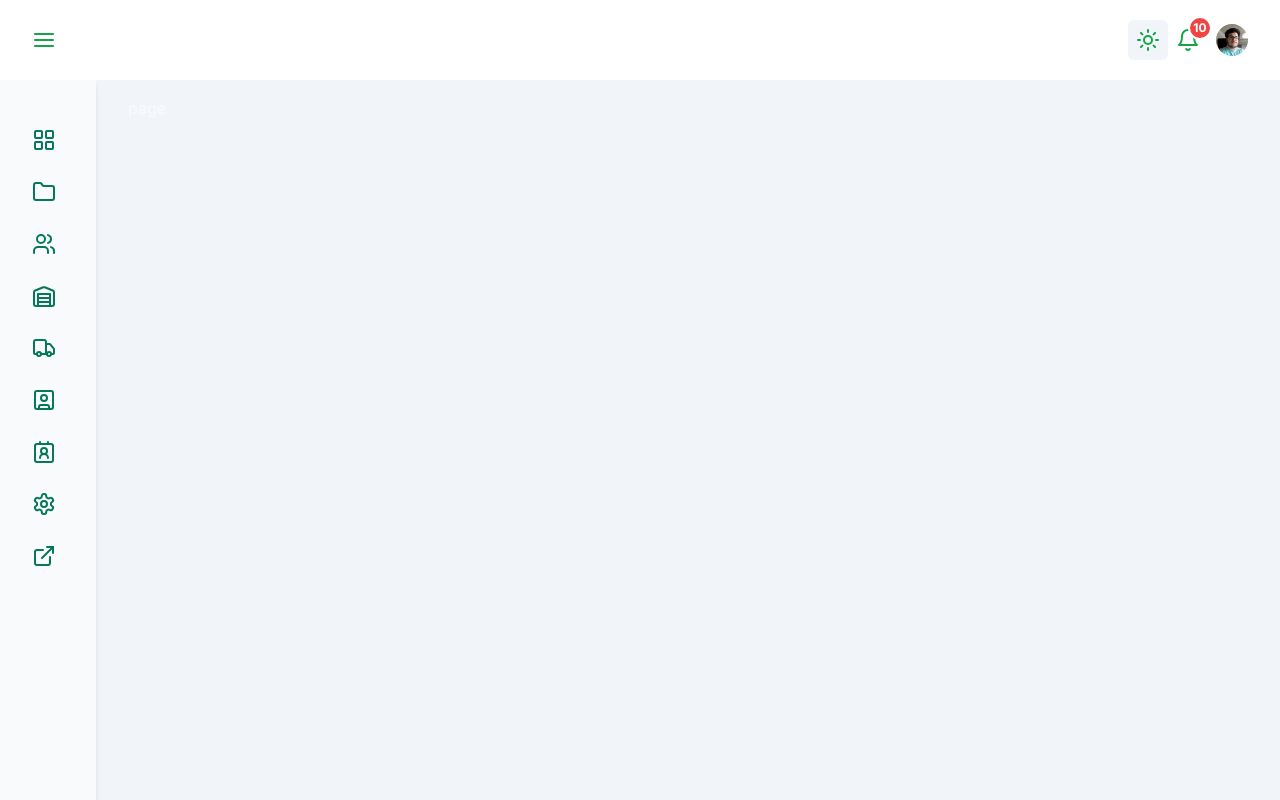
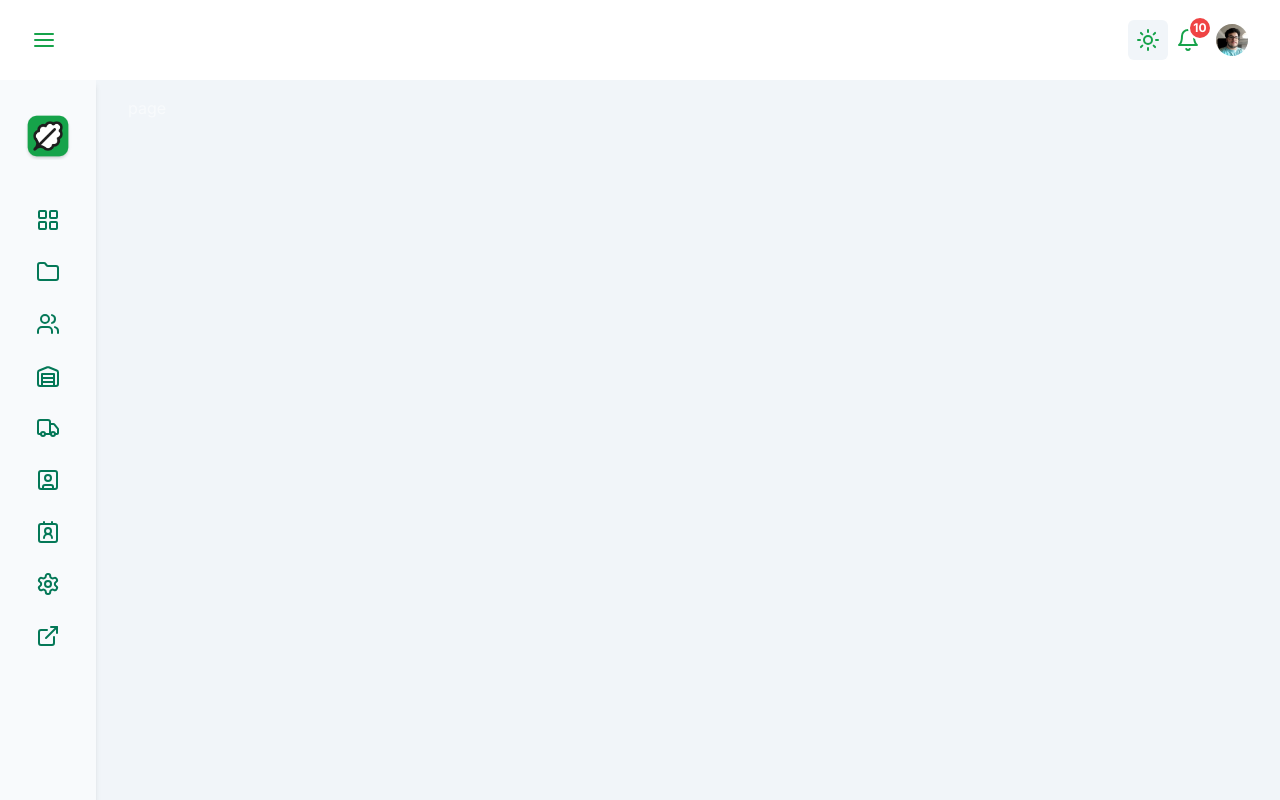
Before and after one commit to Fulozz/naturalmente-bom-v2, a Next.js app: page /dashboard/attributes in a window 1280 px wide. Built offline with nearby package versions, Linux system fonts and the light colour scheme.

Commit message:
Refactor Sidebar component to use dynamic active state and update navigation links

```diff
--- a/app/(back-office)/layout.js
+++ b/app/(back-office)/layout.js
@@ -6,6 +6,7 @@ import profileImage from "./mock/image/profileImage.png";
 import { cn } from "@/src/lib/cn";
 const layout = ({ children }) => {
   const [isActive, setIsActive] = useState(false);
+
 
   // Query of the database userInfo
   const user = {
@@ -20,7 +21,7 @@ const layout = ({ children }) => {
     <>
 
       <div className="flex">
-      <Sidebar isActive={isActive} />
+      <Sidebar isActive={isActive} setIsActive={setIsActive}   />
         {isActive === true && (
                 <div
                   className="fixed inset-0 z-30 bg-black/50" // Adjust opacity as needed
--- a/src/components/backoffice/Bars/Sidebar.jsx
+++ b/src/components/backoffice/Bars/Sidebar.jsx
@@ -9,7 +9,7 @@ import { sidebarLinks } from "./config/mapLinks.config";
 import { LayoutGrid, LogOut} from "lucide-react";
 
 import SidebarCollapse from "./sidebarCollapse/SidebarCollapse.sidebar";
-const Sidebar = ({ isActive }) => {
+const Sidebar = ({ isActive, setIsActive }) => {
 
 
   const pathname = usePathname();
@@ -25,18 +25,18 @@ const Sidebar = ({ isActive }) => {
 
     })}>
 
-      <Link className="hidden" href="#">
+      <Link className="justify-center" href="#">
         <Image
           src={logo_light_mode}
           alt="Naturalmente bom Logo"
-          className="w-36 px-6 py-4"
+          className="w-20 py-4"
         />
       </Link>
 
       <div className="space-y-3 flex flex-col mt-14">
         <Link
           href="/dashboard"
-          className={cn("flex items-center space-x-3 px-2  py-2 ", {
+          className={cn("flex items-center space-x-3 px-3  py-2 ", {
             "border-emerald-600 text-emerald-500 border-l-4 px-6 ":
               isActive === true &&
               pathname === "/dashboard",
@@ -60,7 +60,7 @@ const Sidebar = ({ isActive }) => {
             <Link
               key={i}
               href={item.href}
-              className={cn("flex items-center space-x-3 px-2 py-2 ", {
+              className={cn("flex items-center space-x-3 px-3 py-2 ", {
                 "border-emerald-600 text-emerald-500 border-l-4 px-6 ":
                   isActive === true &&
                   item.href === pathname,
--- a/src/components/backoffice/Bars/sidebarCollapse/SidebarCollapse.sidebar.jsx
+++ b/src/components/backoffice/Bars/sidebarCollapse/SidebarCollapse.sidebar.jsx
@@ -11,19 +11,23 @@ import Link from "next/link";
 import { usePathname } from "next/navigation";
 import { cn } from "@/src/lib/cn";
 import { catalogueLinks } from "../config/mapLinks.config";
-const SidebarCollapse = ({setIsOpen, isActive}) => {
+const SidebarCollapse = ({setIsOpen, isActive, setIsActive}) => {
     const isOpen = setIsOpen;
     const pathname = usePathname();
-    const folderController = () => {
-        setIsOpen(!isOpen)
-      }
 
+      const handleFolderClick = () => {
+        // Toggle isActive state only if sidebar is currently closed (isActive === false)
+        if (!isActive) {
+          setIsActive(false);
+        }
+        setIsOpen(!isOpen); // Always toggle isOpen state
+      };
 
   return (
     <Collapsible className="">
             <CollapsibleTrigger
-              onClick={folderController}
-              className={cn("flex items-center space-x-3 px-2  py-2 ", {
+              onClick={handleFolderClick}
+              className={cn("flex items-center space-x-3 px-3  py-2 ", {
                   "px-6" : isActive === true
               })}>
                   <div className="flex items-center space-x-3 ">
```
